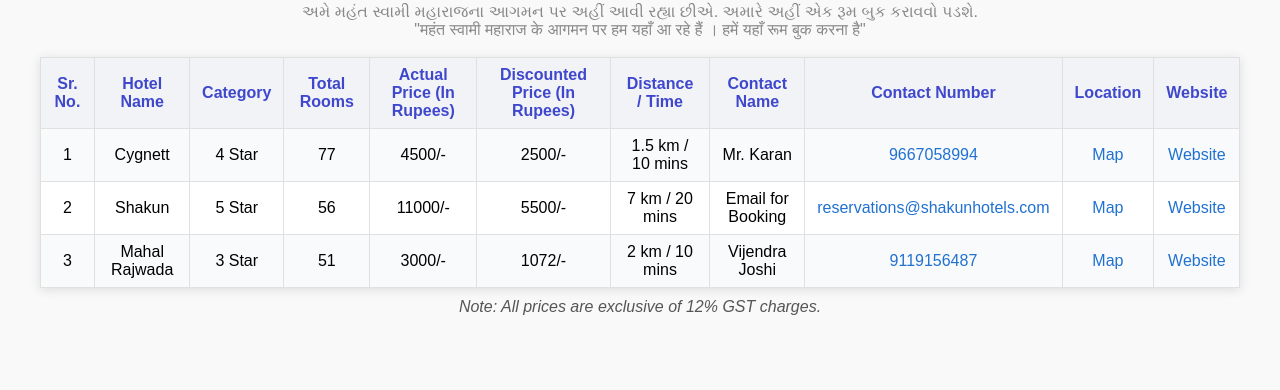
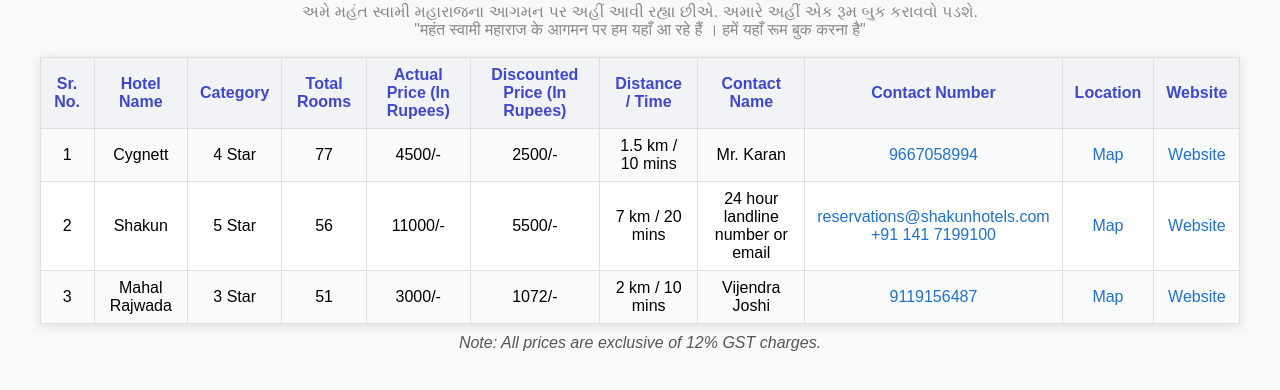
Before and after one commit to PercyJH01/MSM-Jaipur-Booking, a plain HTML site: page index.html in a window 1280 px wide. Shown: the part 72-462 px from the top of the page. Drawn offline with Linux system fonts and the light colour scheme.

Commit message:
Update index.html

```diff
--- a/index.html
+++ b/index.html
@@ -1,3 +1,5 @@
+
+
 <!DOCTYPE html>
 <html lang="en">
 <head>
@@ -39,7 +41,7 @@
     <th>Website</th>
   </tr>
   <tr><td>1</td><td>Cygnett</td><td>4 Star</td><td>77</td><td>4500/-</td><td>2500/-</td><td>1.5 km / 10 mins</td><td>Mr. Karan</td><td><a href="tel:+919667058994">9667058994</a></td><td><a href="https://maps.app.goo.gl/XPJbtjp2cusrc7Dm6?g_st=ipc">Map</a></td><td><a href="https://www.cygnetthotels.com/cygnett-park-bl-jaipur/unit-overview">Website</a></td></tr>
-  <tr><td>2</td><td>Shakun</td><td>5 Star</td><td>56</td><td>11000/-</td><td>5500/-</td><td>7 km / 20 mins</td><td>Email for Booking</td><td><a href="mailto:reservations@shakunhotels.com">reservations@shakunhotels.com</a></td><td><a href="https://maps.app.goo.gl/ny4Ag7T4w5nTd6Rs7?g_st=ipc">Map</a></td><td><a href="https://www.shakunhotels.com">Website</a></td></tr>
+  <tr><td>2</td><td>Shakun</td><td>5 Star</td><td>56</td><td>11000/-</td><td>5500/-</td><td>7 km / 20 mins</td><td>24 hour landline number or email</td><td><a href="mailto:reservations@shakunhotels.com">reservations@shakunhotels.com</a><br><a href="tel:+911417199100">+91 141 7199100</a></td><td><a href="https://maps.app.goo.gl/ny4Ag7T4w5nTd6Rs7?g_st=ipc">Map</a></td><td><a href="https://www.shakunhotels.com">Website</a></td></tr>
   <tr><td>3</td><td>Mahal Rajwada</td><td>3 Star</td><td>51</td><td>3000/-</td><td>1072/-</td><td>2 km / 10 mins</td><td>Vijendra Joshi</td><td><a href="tel:+919119156487">9119156487</a></td><td><a href="https://maps.app.goo.gl/hVF7bPmiAPqPHSESA?g_st=aw">Map</a></td><td><a href="www.mahalrajwadaresort.com">Website</a></td></tr>
 </table>
 
```
